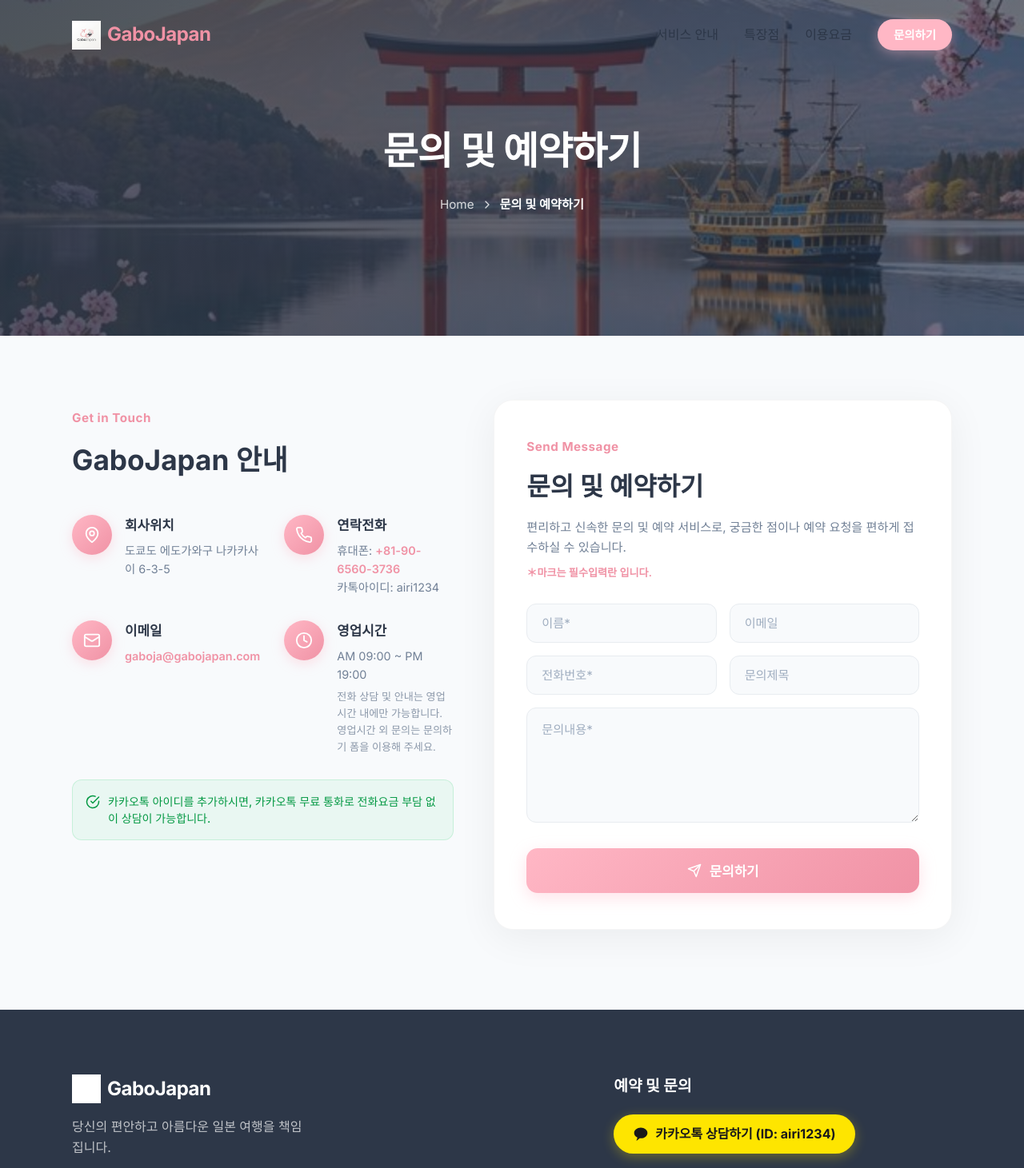
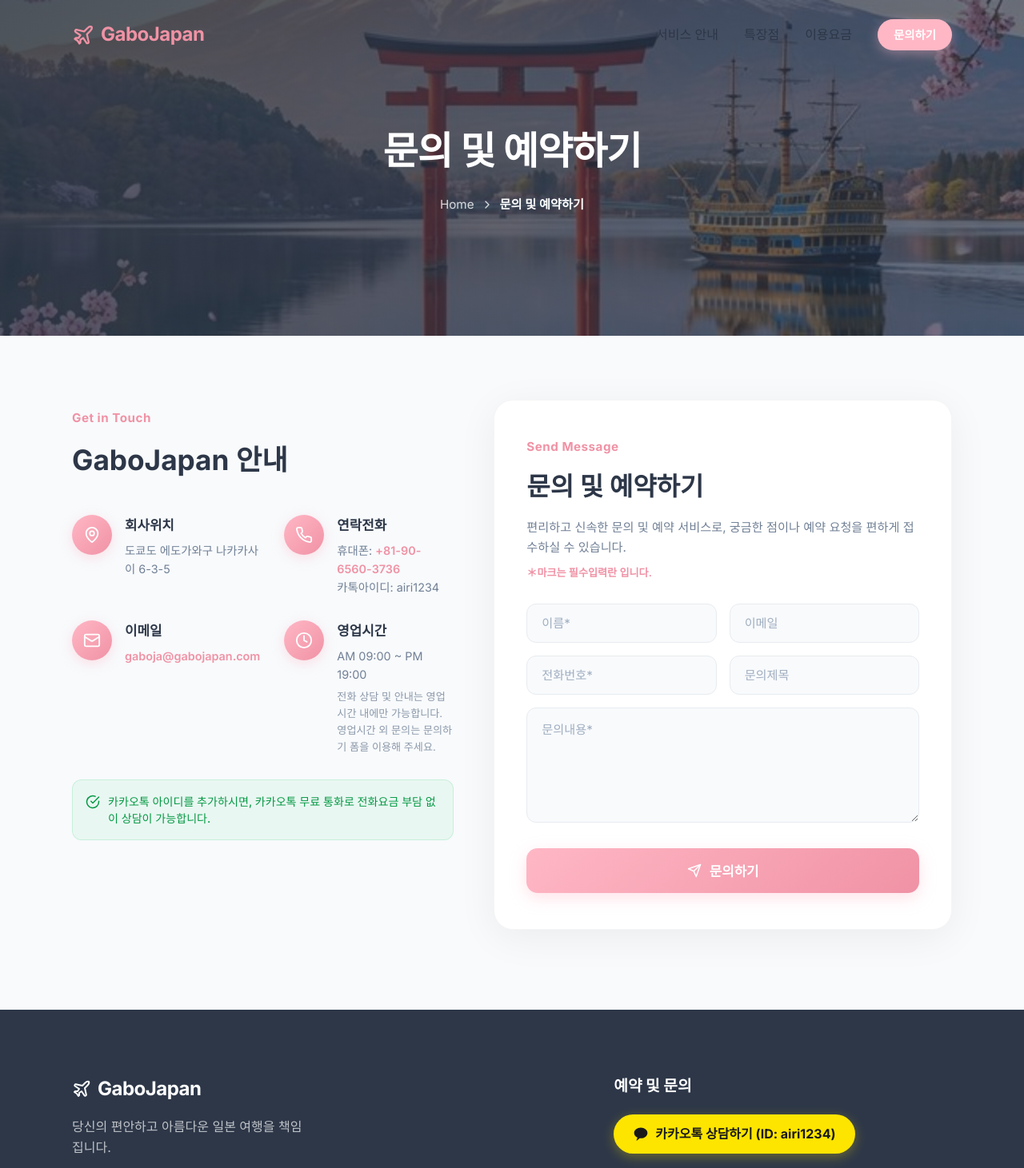
Before and after one commit to dibidiba/gabojapan, a React (Vite) app: page /contact in a window 1280 px wide. Shown: the top 1461 px of the page at 80% size. Built offline with nearby package versions, Linux system fonts and the light colour scheme.

Commit message:
revert: replace new logo image with the original Plane icon and text

```diff
--- a/src/App.tsx
+++ b/src/App.tsx
@@ -58,7 +58,7 @@ function App() {
       <nav className={`navbar ${scrolled ? 'nav-scrolled' : ''}`}>
         <div className="container nav-content">
           <div className="logo">
-            <img src="/logo.png" alt="GaboJapan Logo" style={{ height: '36px', marginRight: '8px' }} />
+            <Plane size={28} className="logo-icon" />
             <span>GaboJapan</span>
           </div>
           <div className="nav-links">
@@ -277,8 +277,8 @@ function App() {
         <div className="container footer-content">
           <div className="footer-brand">
             <div className="logo mb-4">
-              <img src="/logo.png" alt="GaboJapan Logo" style={{ height: '36px', marginRight: '8px', filter: 'brightness(0) invert(1)' }} />
-              <span style={{ color: 'white' }}>GaboJapan</span>
+              <Plane size={24} className="logo-icon white" />
+              <span>GaboJapan</span>
             </div>
             <p className="footer-desc">당신의 편안하고 아름다운 일본 여행을 책임집니다.</p>
           </div>
--- a/src/ContactPage.tsx
+++ b/src/ContactPage.tsx
@@ -1,5 +1,5 @@
 import { useState, useEffect } from 'react';
-import { MapPin, Phone, Mail, Clock, ChevronRight, Send, CheckCircle } from 'lucide-react';
+import { Plane, MapPin, Phone, Mail, Clock, ChevronRight, Send, CheckCircle } from 'lucide-react';
 import { Link } from 'react-router-dom';
 
 function ContactPage() {
@@ -68,7 +68,7 @@ function ContactPage() {
       <nav className={`navbar ${scrolled ? 'nav-scrolled' : ''}`}>
         <div className="container nav-content">
           <Link to="/" className="logo">
-            <img src="/logo.png" alt="GaboJapan Logo" style={{ height: '36px', marginRight: '8px' }} />
+            <Plane size={28} className="logo-icon" />
             <span>GaboJapan</span>
           </Link>
           <div className="nav-links">
@@ -243,8 +243,8 @@ function ContactPage() {
         <div className="container footer-content">
           <div className="footer-brand">
             <Link to="/" className="logo mb-4">
-              <img src="/logo.png" alt="GaboJapan Logo" style={{ height: '36px', marginRight: '8px', filter: 'brightness(0) invert(1)' }} />
-              <span style={{ color: 'white' }}>GaboJapan</span>
+              <Plane size={24} className="logo-icon white" />
+              <span>GaboJapan</span>
             </Link>
             <p className="footer-desc">당신의 편안하고 아름다운 일본 여행을 책임집니다.</p>
           </div>
```
